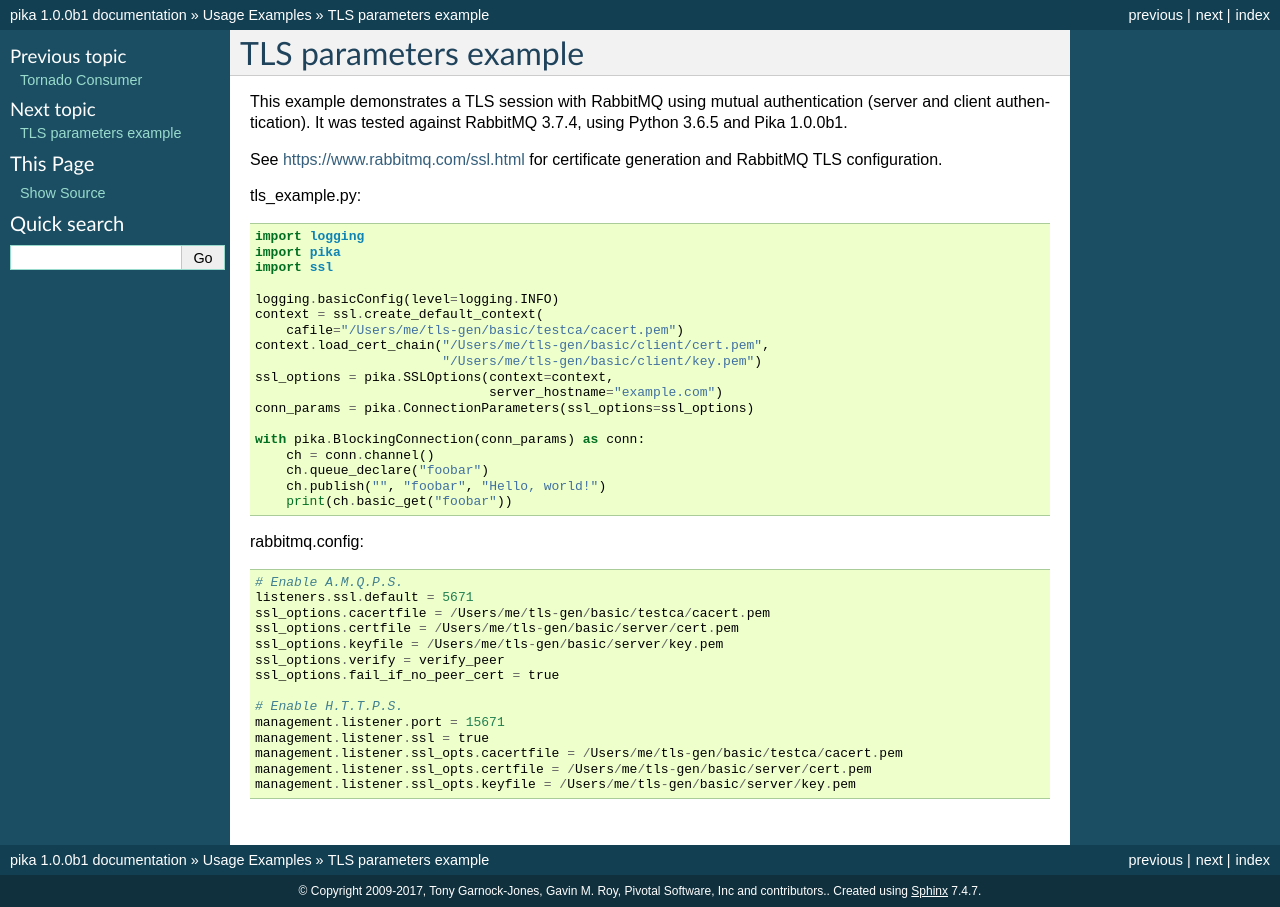
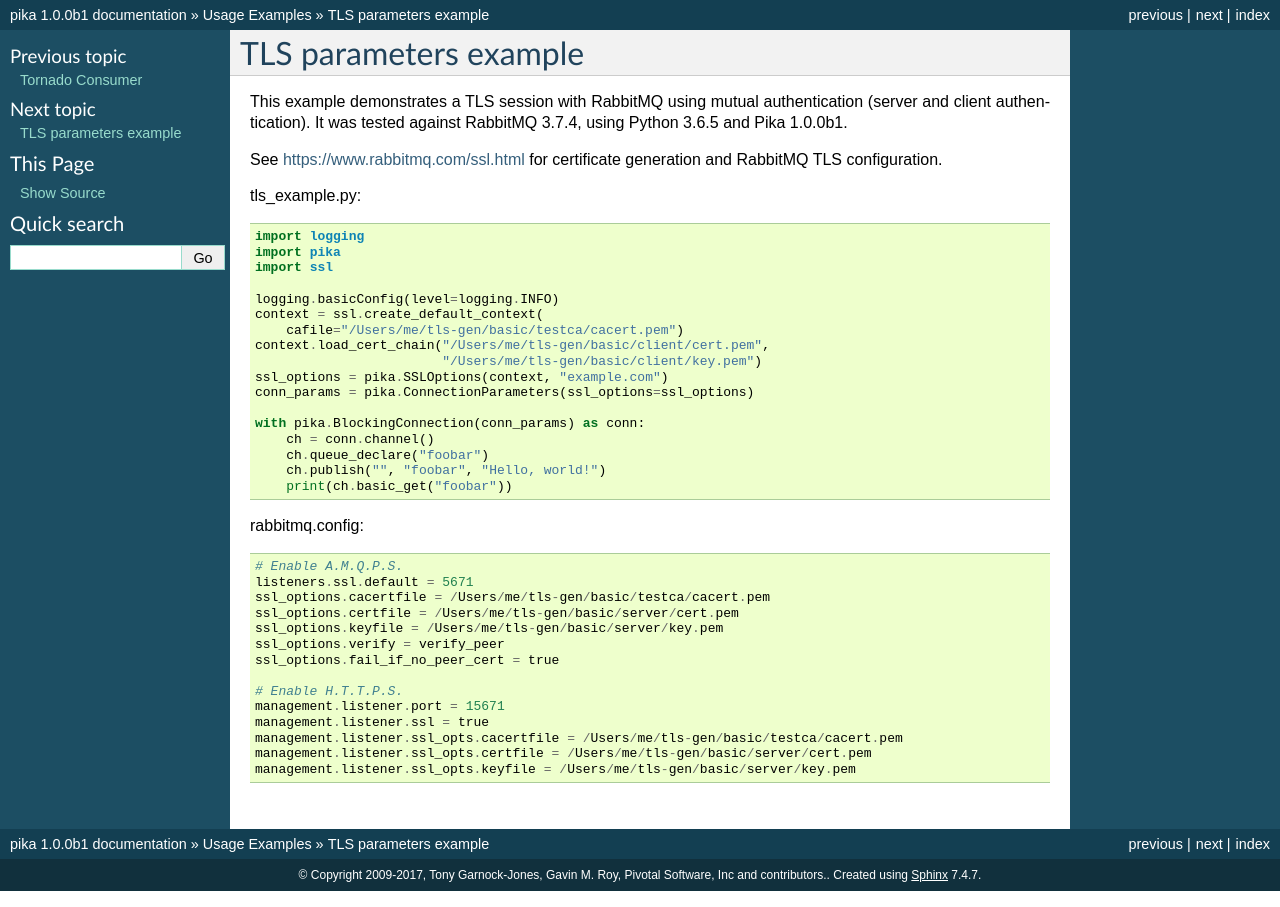
Before and after one commit to pika/pika, a Sphinx documentation site: the page built from docs/examples/tls_mutual_authentication.rst, in a window 1280 px wide. Built offline with Sphinx 7.4.7, drawn with Linux system fonts in a browser that asks for light colours.

Commit message:
Use positional args

```diff
--- a/docs/examples/tls_mutual_authentication.rst
+++ b/docs/examples/tls_mutual_authentication.rst
@@ -16,8 +16,7 @@ tls_example.py::
         cafile="/Users/me/tls-gen/basic/testca/cacert.pem")
     context.load_cert_chain("/Users/me/tls-gen/basic/client/cert.pem",
                             "/Users/me/tls-gen/basic/client/key.pem")
-    ssl_options = pika.SSLOptions(context=context,
-                                  server_hostname="example.com")
+    ssl_options = pika.SSLOptions(context, "example.com")
     conn_params = pika.ConnectionParameters(ssl_options=ssl_options)
 
     with pika.BlockingConnection(conn_params) as conn:
```
